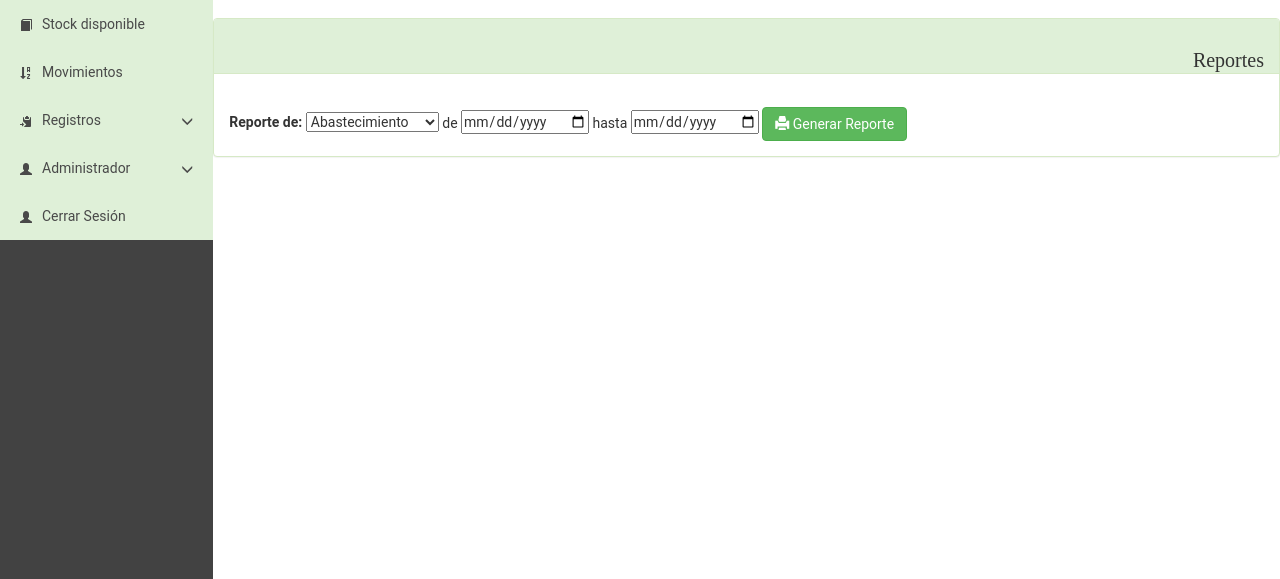
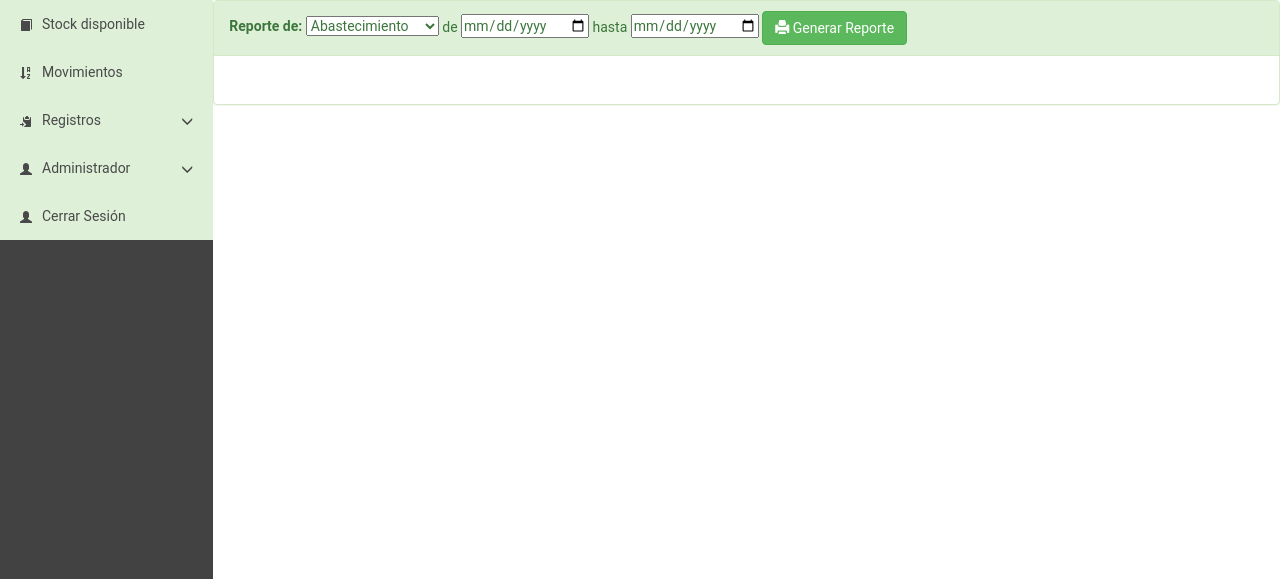
Before and after one commit to erickmarcia/GIBMAFE, a PHP site: page /reportes.php in a window 1280 px wide. Shown: the part 77-656 px from the top of the page. Run offline with PHP 8.4, Linux system fonts and the light colour scheme; a user stored in the database is signed in.

Commit message:
Update reportes.php

```diff
--- a/codigo/reportes.php
+++ b/codigo/reportes.php
@@ -23,16 +23,12 @@
 				</div>
 				</div>
 				<div class="contenedor-section0	 col-xs-12 col-sm-10 col-sd-10 ">
-				 <br>
+
 				<div class="panel panel-success">
+
+
 					<div class="panel-heading">
-					    <div class="btn-group pull-right">
-					    	 <h3>Reportes</h3>
-						</div>
-					</div>
-					<br>
-					<div class="panel-body">
-						 <label id="">Reporte de:</label>
+					    <label id="">Reporte de:</label>
 				    <select>
 				    <option>Abastecimiento</option>
 				    <option>Venta</option>
@@ -44,6 +40,10 @@
 				    </select> de <input type="date" name="">	hasta <input type="date" name="">
 				    <button type="button" class="btn btn-success" ><span class="glyphicon glyphicon-print"></span> Generar Reporte </button>
 					<br>
+					</div>
+					<br>
+					<div class="panel-body">
+
 			 	 	</div>
 
 				</div>
```
